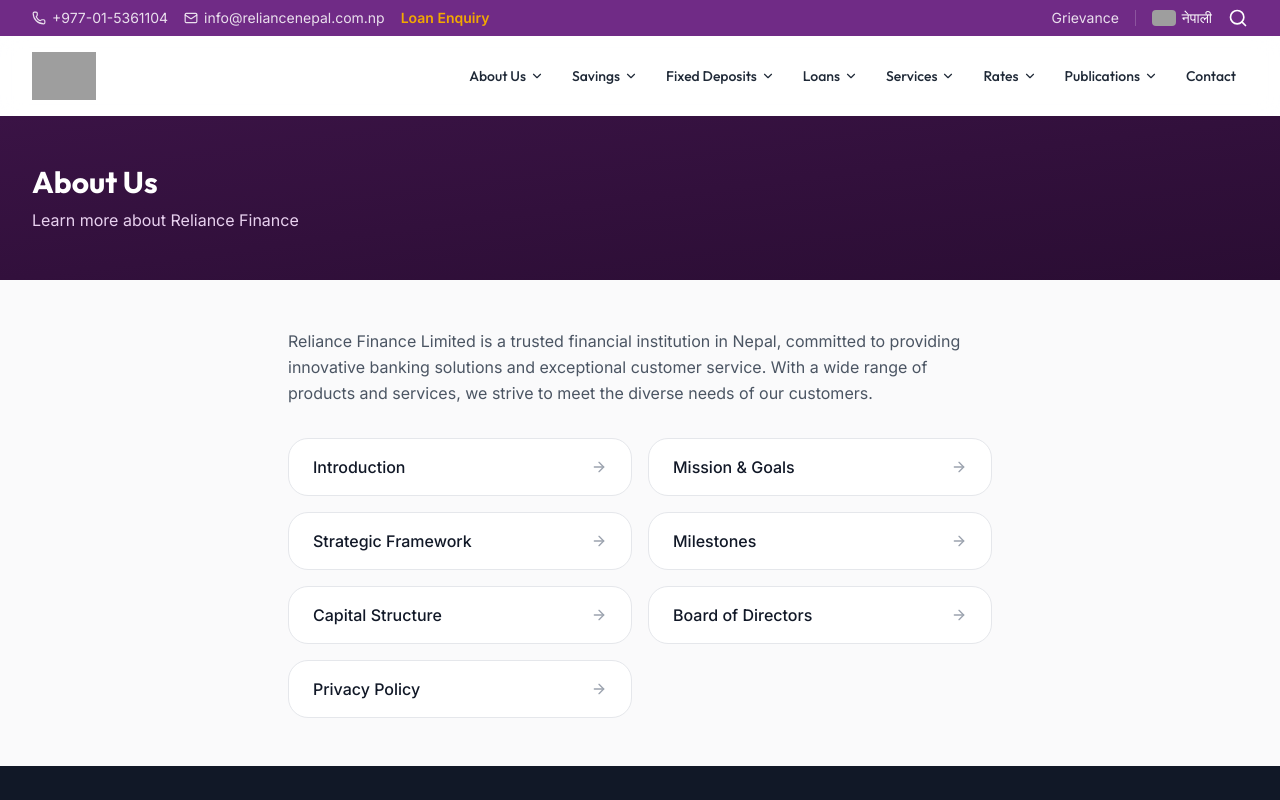
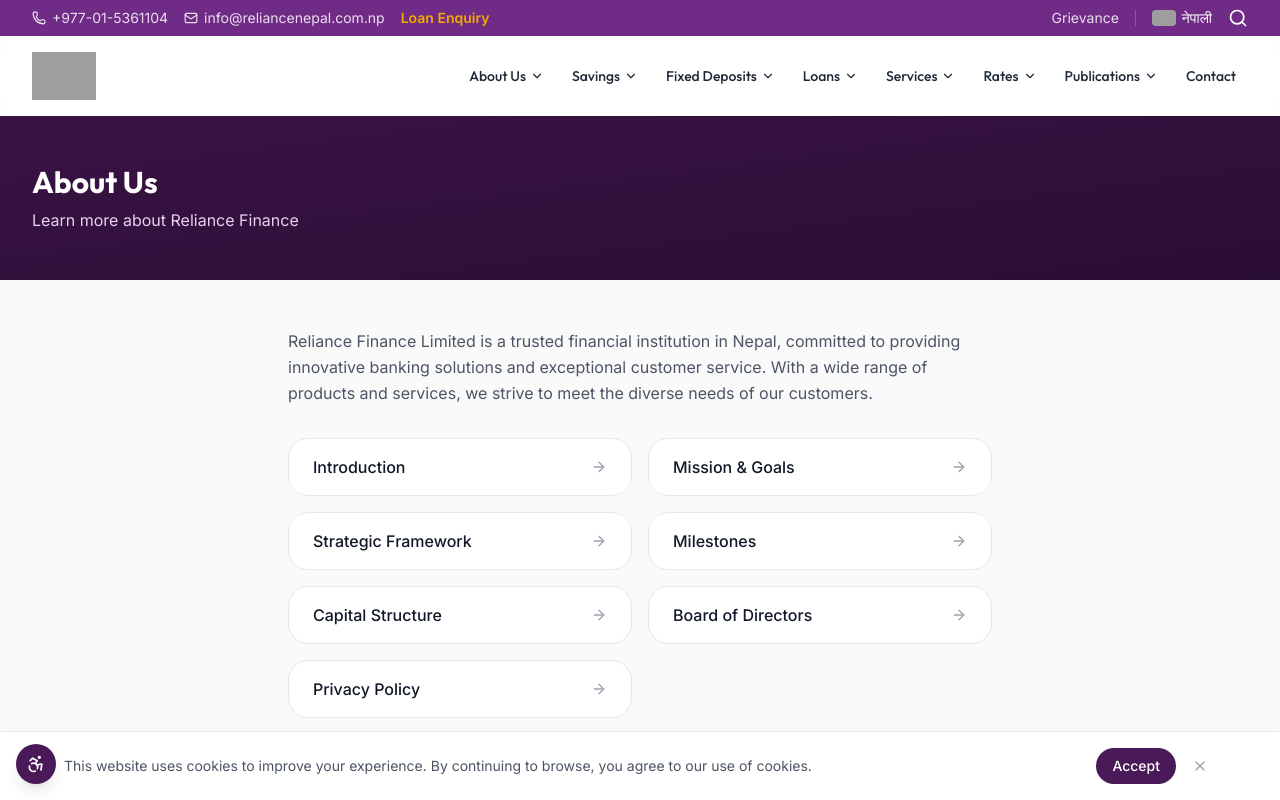
Before and after one commit to dryea/RLFLwebsite, a Next.js app in the folder apps/web/: page /about in a window 1280 px wide. Shown: the top 800 px of the page. Built offline with nearby package versions, Linux system fonts and the light colour scheme; grey boxes are pictures that could not be loaded.

Commit message:
Add CookieConsent and AccessibilityToolbar to PublicLayout

```diff
--- a/apps/web/src/components/layout/PublicLayout.tsx
+++ b/apps/web/src/components/layout/PublicLayout.tsx
@@ -3,13 +3,17 @@
 import { LanguageProvider } from "@/contexts/LanguageContext";
 import Header from "./Header";
 import Footer from "./Footer";
+import CookieConsent from "@/components/shared/CookieConsent";
+import AccessibilityToolbar from "@/components/shared/AccessibilityToolbar";
 
 export default function PublicLayout({ children, lang = "en" }: { children: React.ReactNode; lang?: string }) {
   return (
     <LanguageProvider lang={lang as "en" | "np"}>
       <Header lang={lang} />
       <main className="flex-1">{children}</main>
+      <CookieConsent />
       <Footer />
+      <AccessibilityToolbar />
     </LanguageProvider>
   );
 }
```
